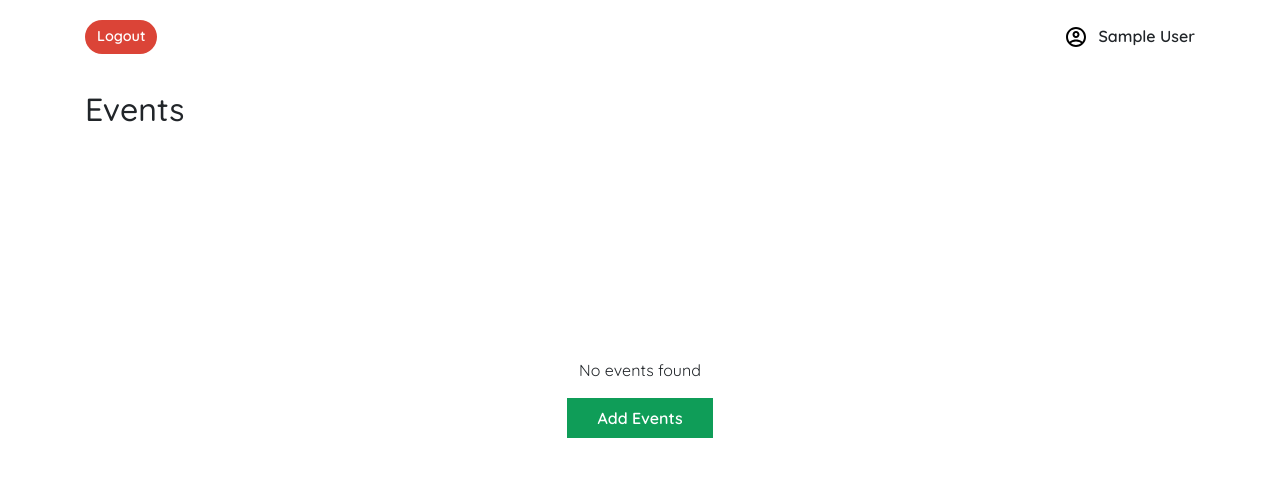
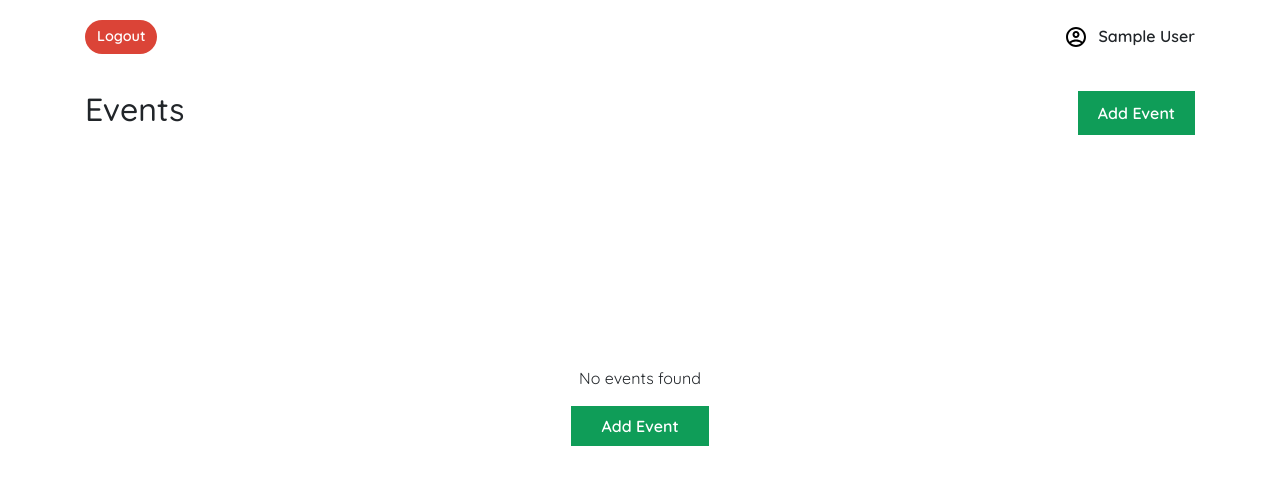
Before and after one commit to Navayuvan-SB/Events-App, a Django app: page /event/ in a window 1280 px wide. Shown: the top 485 px of the page. Run offline with Django 3.2, Linux system fonts and the light colour scheme; the visitor is signed in with stand-in values (Sample User, id 1); data that the repository does not hold is empty.

Commit message:
Add CTA for create event in event list page

```diff
--- a/events/templates/events/event_list.html
+++ b/events/templates/events/event_list.html
@@ -1,8 +1,9 @@
 {% extends 'base_generic.html' %} {% block content %}
 
 <div class="events row">
-  <div class="col-md-12">
+  <div class="col-md-12 header">
     <h2>Events</h2>
+    <a href=""> Add Event </a>
   </div>
 
   {% if event_list %} {% for event in event_list %}
@@ -26,7 +27,7 @@
 
 <div class="not-found-wrapper">
 <p>No events found</p>
-<a href="">Add Events</a>
+<a href="">Add Event</a>
 </div>
 
 {% endif %} {% endblock content %}
--- a/place/static/css/style.css
+++ b/place/static/css/style.css
@@ -125,6 +125,20 @@ input[type="button"] {
   font-weight: 600;
 }
 
+.events .header {
+  display: flex;
+  justify-content: space-between;
+  align-items: center;
+  margin-bottom: 30px;
+}
+
+.events .header a {
+  padding: 10px 20px;
+  background-color: #0f9d58;
+  color: #fff;
+  font-weight: 600;
+}
+
 .events .event {
   padding: 20px;
   display: flex;
@@ -132,10 +146,6 @@ input[type="button"] {
   flex-direction: row;
   align-items: center;
   box-shadow: 0 1px 3px rgba(0, 0, 0, 0.12), 0 1px 2px rgba(0, 0, 0, 0.24);
-}
-
-.events h2 {
-  margin-bottom: 30px;
 }
 
 .events .event .info h4 {
```
